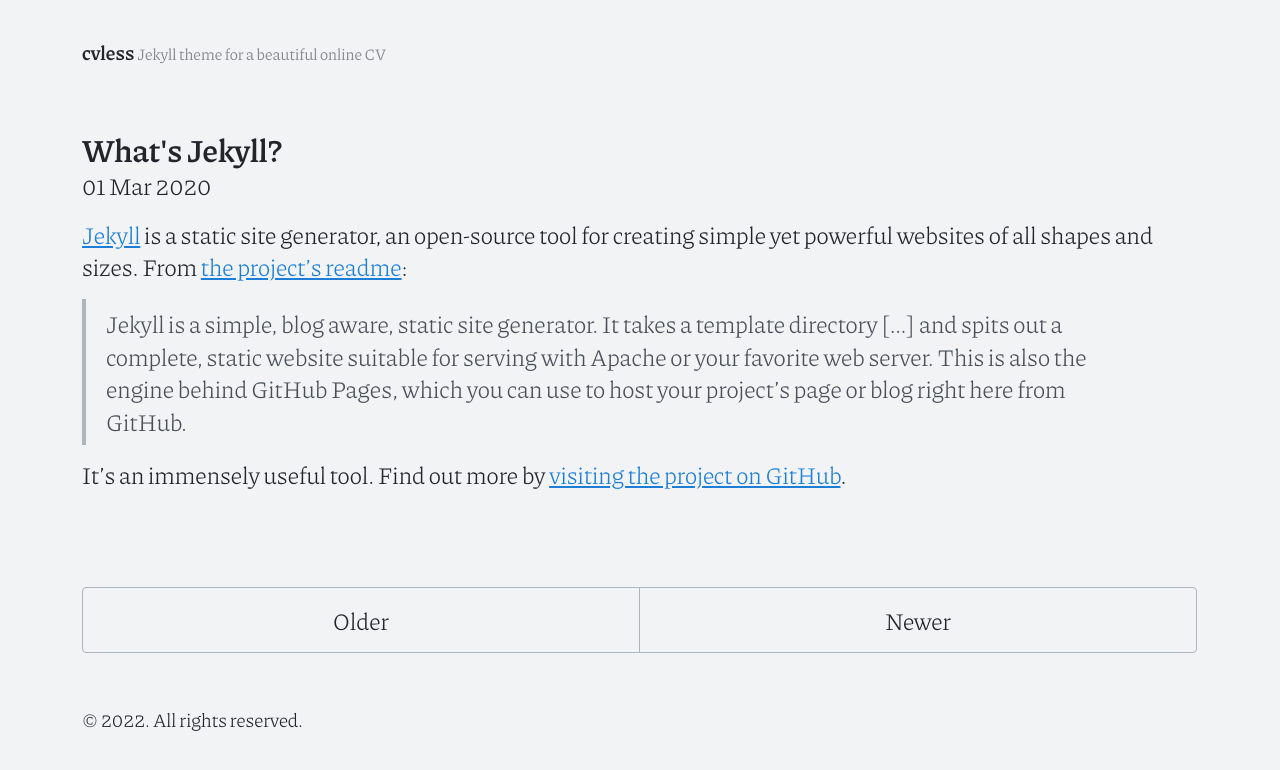
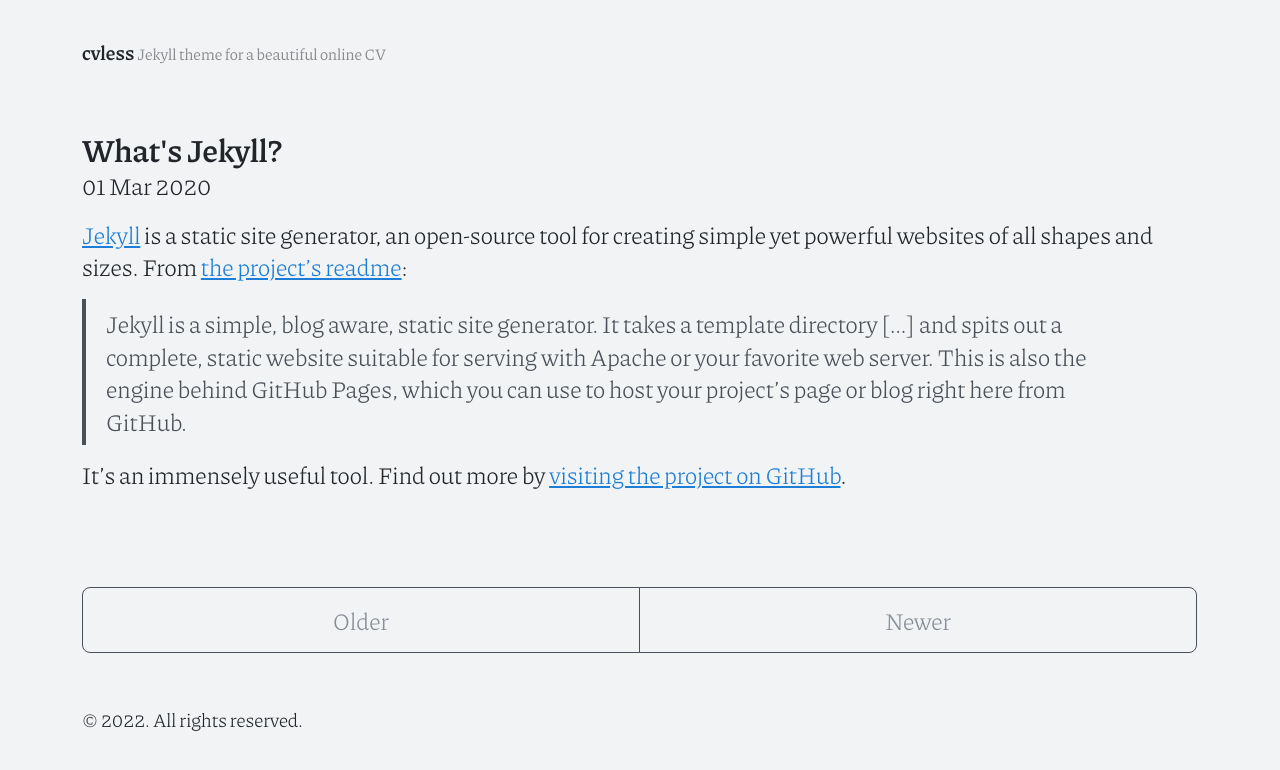
Before and after one commit to piazzai/cvless, a Jekyll site: the page built from index.html, in a window 1280 px wide. Shown: the top 770 px of the page. Built offline with Jekyll 4.4.1, drawn with Linux system fonts in a browser that asks for light colours; the list of posts is cut into pages by our own code.

Commit message:
Style pagination buttons

```diff
--- a/_sass/_pagination.scss
+++ b/_sass/_pagination.scss
@@ -6,7 +6,6 @@
 .pagination {
   display: flex;
   margin: 0 -1.5rem var(--spacer);
-  color: var(--button-color);
   text-align: center;
 }
 
@@ -17,7 +16,8 @@
   text-decoration: none;
   border: solid var(--border-color);
   border-width: 1px 0;
-  color: var(--body-color);
+  color: var(--button-color);
+  transition: all 0.1s ease-in-out;
 
   &:first-child {
     margin-bottom: -1px;
@@ -27,7 +27,7 @@
 // Only provide a hover state for linked pagination items
 a.pagination-item:hover {
   background-color: var(--border-color);
-  color: var(--body-bg);
+  color: var(--body-color);
 }
 
 @media (min-width: 30em) {
--- a/_sass/_variables.scss
+++ b/_sass/_variables.scss
@@ -7,16 +7,15 @@
 
   --heading-color: var(--oc-gray-9);
 
-  --button-color: var(--oc-gray-5);
-
-  --border-color: var(--oc-gray-5);
-  --border-radius: .25rem;
-
   --code-font: SFMono-Regular, Menlo, Monaco, Consolas, "Liberation Mono", "Courier New", monospace;
   --body-font: "Piazzolla", serif;
   --body-font-size: 24px;
   --body-line-height: 1.36;
   --body-font-weight: 300;
+  --button-color: var(--oc-gray-6);
+  --border-color: var(--oc-gray-7);
+  --border-radius: .5rem;
+
   --code-color: inherit;
   --code-bg: var(--oc-gray-7);
 
```
